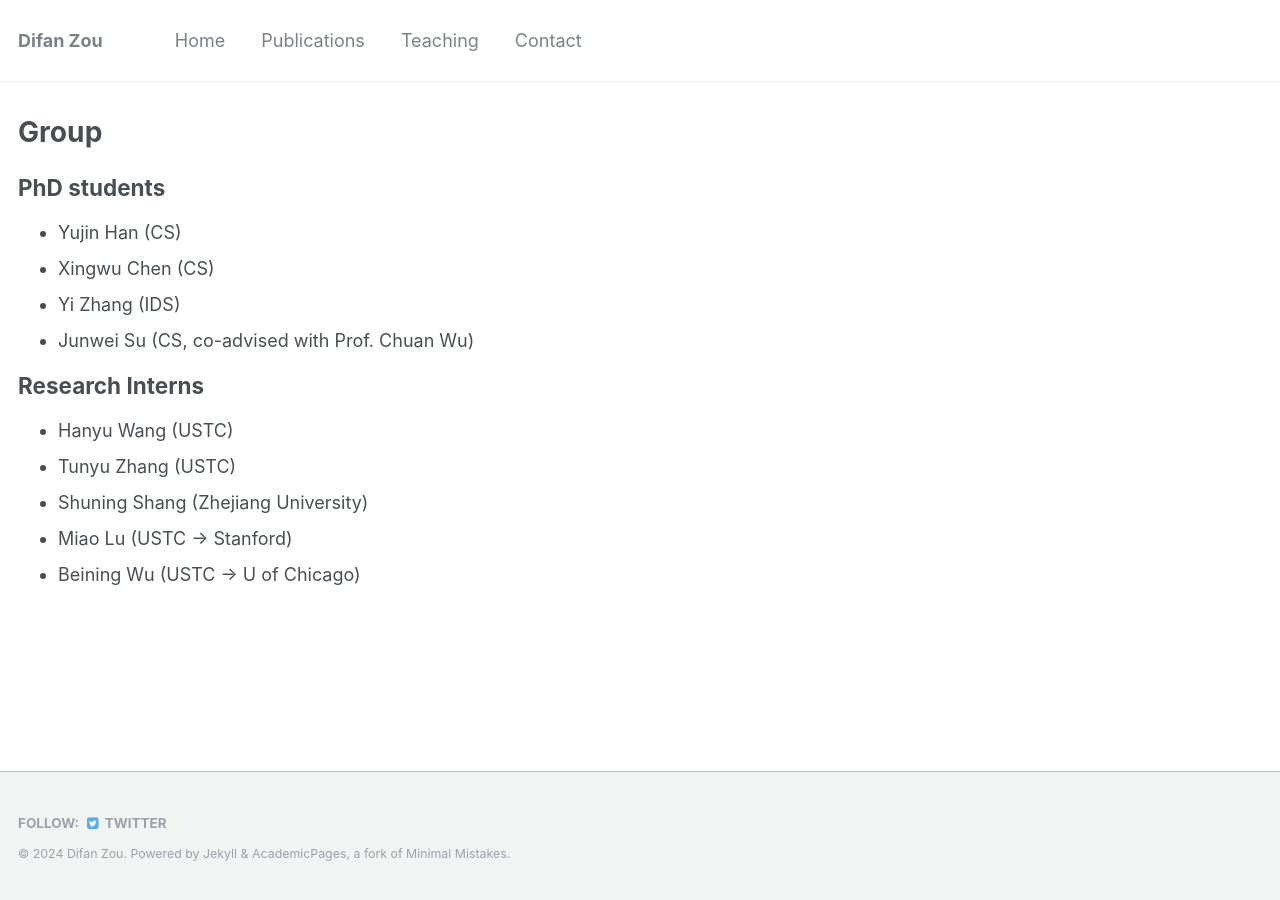
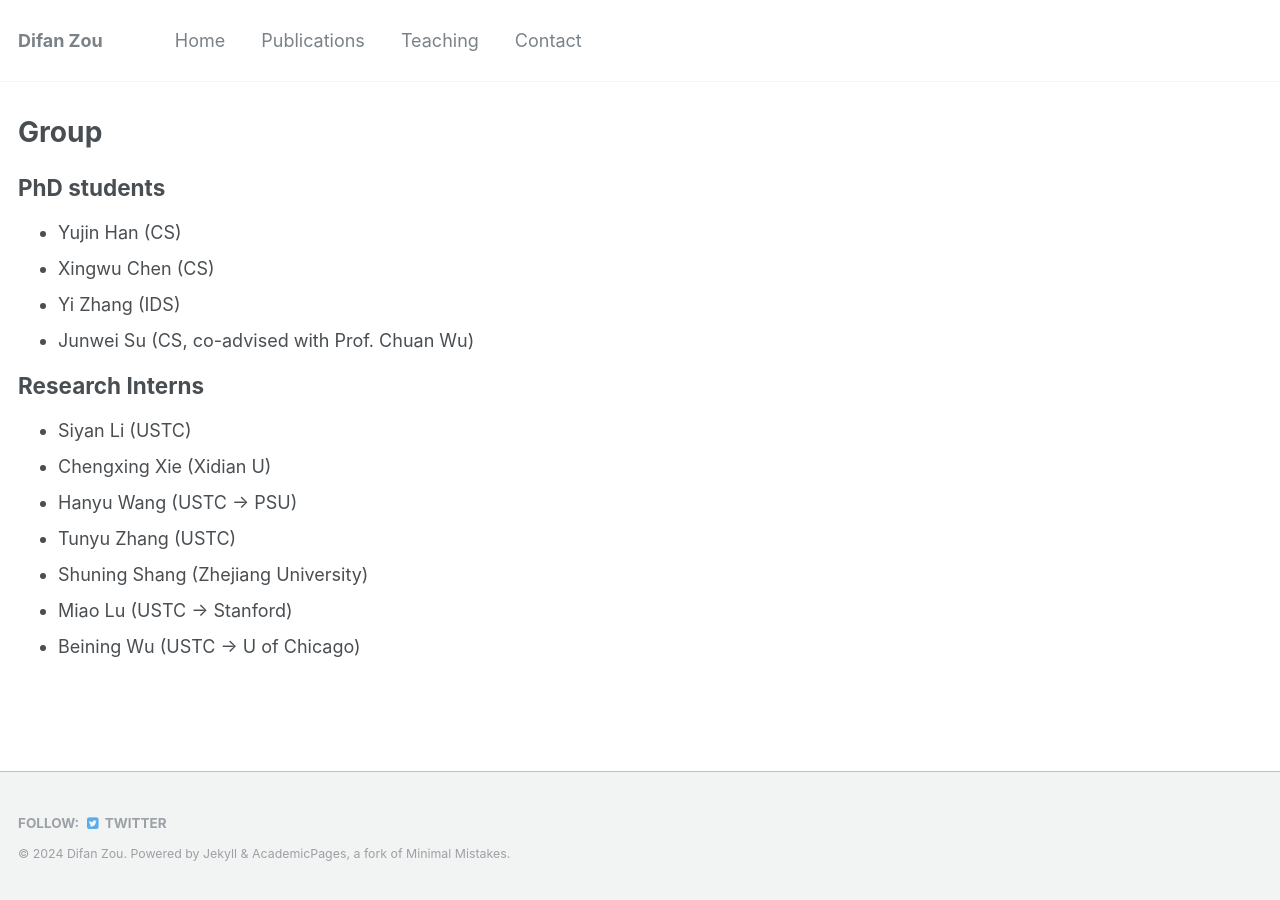
Before and after one commit to difanzou/difanzou.github.io, a Jekyll site: the page built from _pages/group.md, in a window 1280 px wide. Built offline with Jekyll 4.4.1, drawn with Linux system fonts in a browser that asks for light colours.

Commit message:
add reseach updates

```diff
--- a/_pages/group.md
+++ b/_pages/group.md
@@ -13,7 +13,9 @@ author_profile: true
 - Junwei Su (CS, co-advised with Prof. Chuan Wu)
 
 ## Research Interns
-- Hanyu Wang (USTC)
+- Siyan Li (USTC)
+- Chengxing Xie (Xidian U)
+- Hanyu Wang (USTC -> PSU)
 - Tunyu Zhang (USTC)
 - Shuning Shang (Zhejiang University)
 - Miao Lu (USTC -> Stanford)
```
